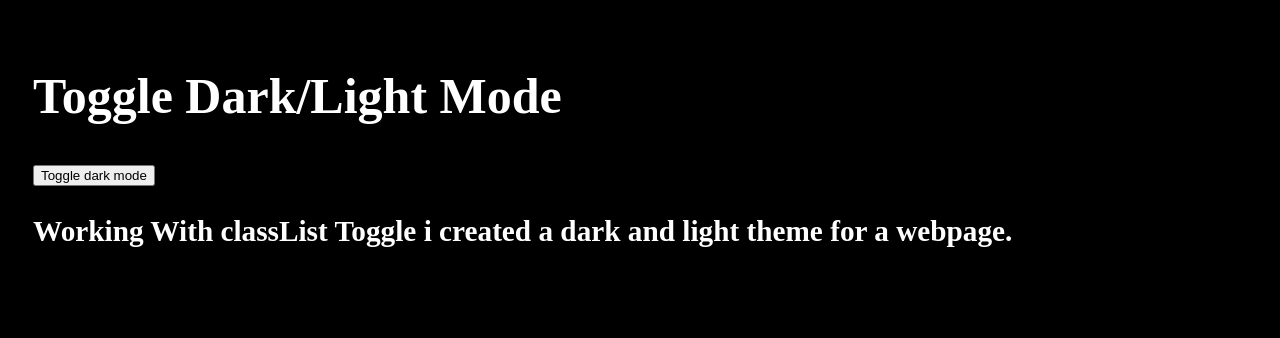
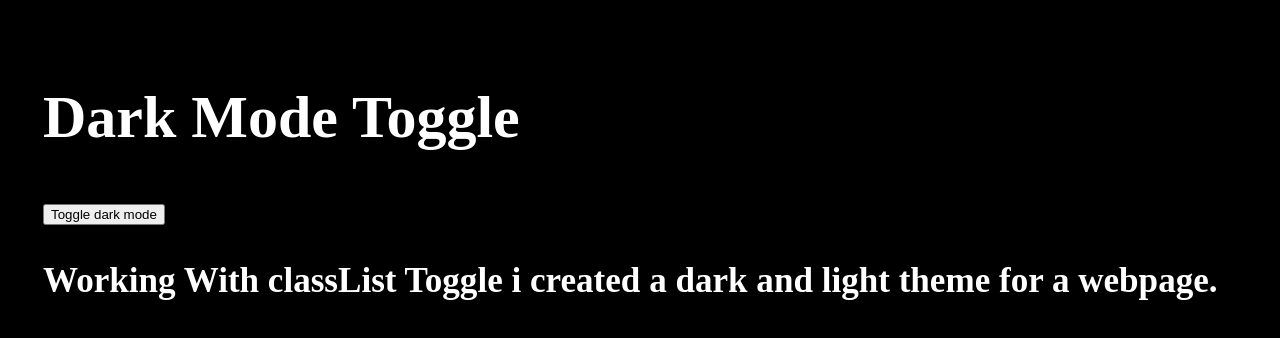
Before and after one commit to JoeButchxxx/cpnt-262-a1, a plain HTML site: page index.html in a window 1280 px wide. Both pictures are taken after a click on the button "Toggle dark mode". Drawn offline with Linux system fonts and the light colour scheme.

Commit message:
final-commit

```diff
--- a/index.html
+++ b/index.html
@@ -13,7 +13,7 @@
 </head>
 
 <body>
-  <h1>Toggle Dark/Light Mode</h1>
+  <h1>Dark Mode Toggle</h1>
   <button onclick="myFunction()">Toggle dark mode</button>
   <h3>Working With classList Toggle i created a dark and light theme for a webpage.</h3>
 
--- a/js/dark-mode.js
+++ b/js/dark-mode.js
@@ -1,5 +1,5 @@
 `use strict`;
 function myFunction() {
   let element = document.body;
-  element.classList.toggle("dark-mode");
+  element.classList.toggle("dark");
 }
--- a/style/styles.css
+++ b/style/styles.css
@@ -1,11 +1,11 @@
 body {
-  padding: 25px;
+  padding: 35px;
   background-color: white;
   color: black;
-  font-size: 25px;
+  font-size: 30px;
 }
 
-.dark-mode {
+.dark {
   background-color: black;
   color: white;
 }
```
Also changed, not shown: 1 other file.
